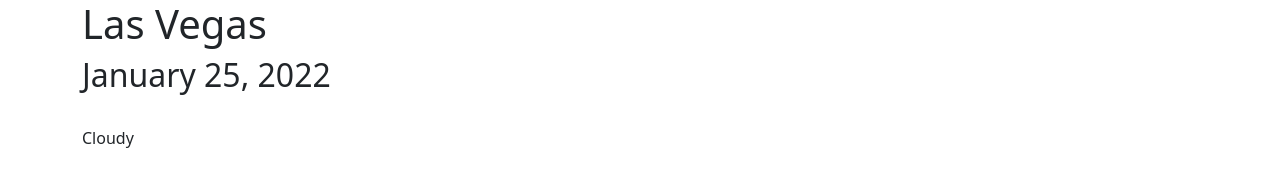
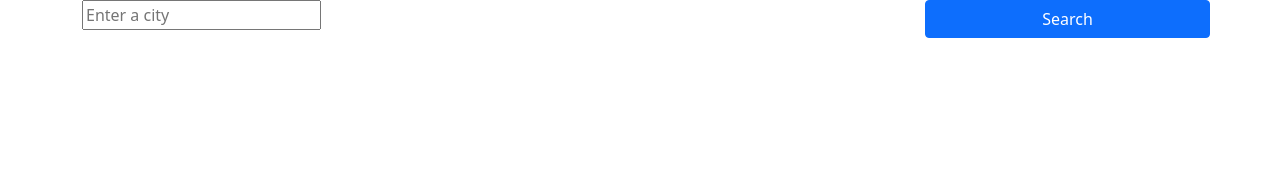
Before and after one commit to rsal86/Weather-Application-2, a plain HTML site: page index.html in a window 1280 px wide. Drawn offline with nearby package versions, Linux system fonts and the light colour scheme.

Commit message:
added search input

```diff
--- a/index.html
+++ b/index.html
@@ -15,9 +15,26 @@
 	</head>
 	<body>
 		<div class="container">
-			<h1>Las Vegas</h1>
-			<h2>January 25, 2022</h2>
-			<p><img src="" alt="" /><br />Cloudy</p>
+			<div class="weather">
+				<form>
+					<div class="row">
+						<div class="col-9">
+							<input
+								type="search"
+								placeholder="Enter a city"
+								class="search-input"
+							/>
+						</div>
+						<div class="col-3 p-0">
+							<input
+								type="submit"
+								class="btn btn-primary w-100"
+								value="Search"
+							/>
+						</div>
+					</div>
+				</form>
+			</div>
 		</div>
 		<script src="src/app.js"></script>
 	</body>
```
